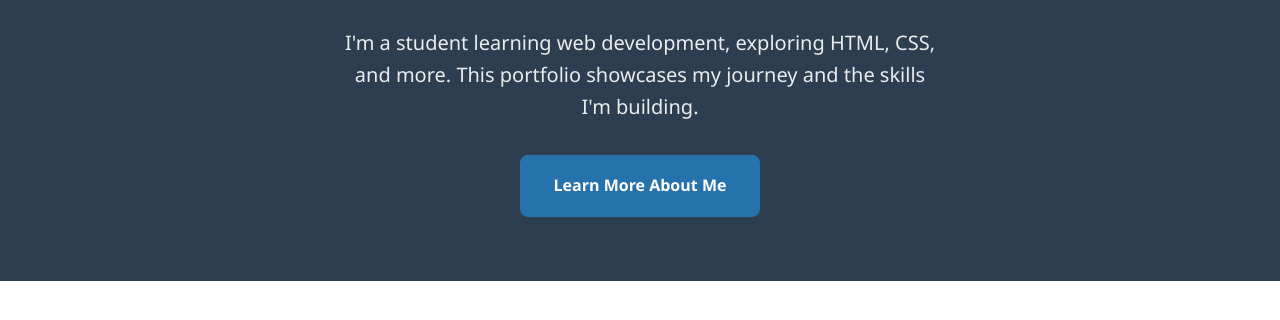
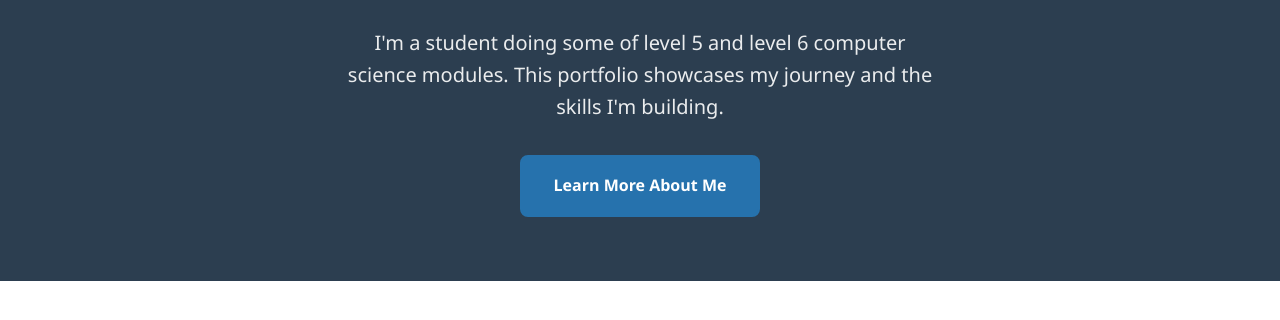
Before and after one commit to robdub93/portfolio, a plain HTML site: page index.html in a window 1280 px wide. Shown: the part 187-507 px from the top of the page. Drawn offline with Linux system fonts and the light colour scheme.

Commit message:
Update personal description in index.html

```diff
--- a/index.html
+++ b/index.html
@@ -143,7 +143,7 @@ and screen readers that the content is in English.
                 -->
 
                 <p class="hero-text">
-                    I'm a student learning web development, exploring HTML, CSS, and more.
+                    I'm a student doing some of level 5 and level 6 computer science modules.
                     This portfolio showcases my journey and the skills I'm building.
                 </p>
                 <!--
```
